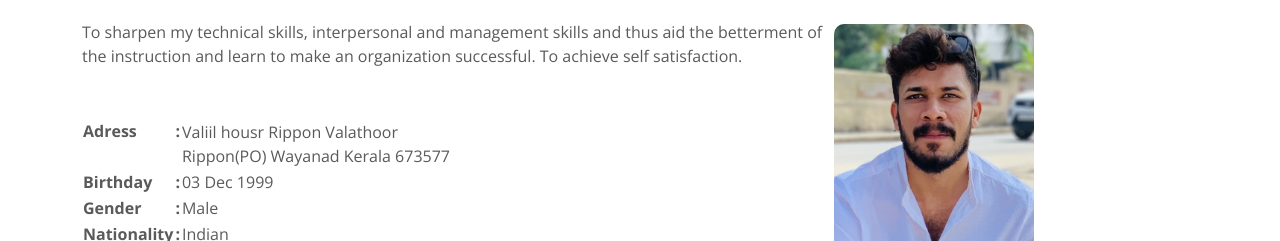
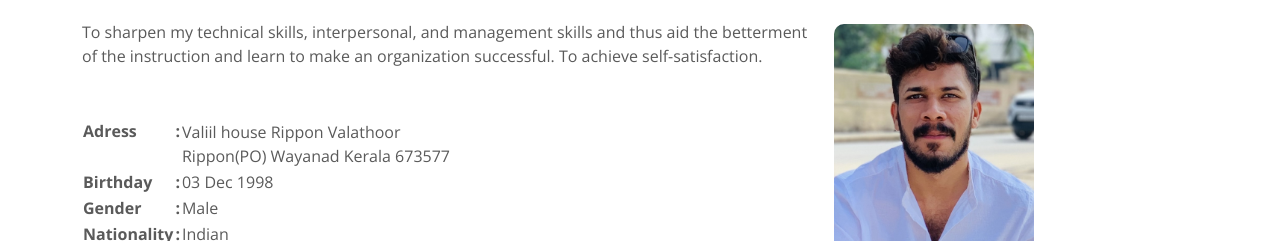
Before and after one commit to ameenshabeer/portfolio, a plain HTML site: page index.html in a window 1280 px wide. Shown: the part 559-800 px from the top of the page. Drawn offline with nearby package versions, Linux system fonts and the light colour scheme.

Commit message:
Update index.html

```diff
--- a/index.html
+++ b/index.html
@@ -131,16 +131,16 @@
                         <div class="d-flex align-items-center mb-3">
                             <h2 class="mb-2">AMEEN SHABEER V</h2>
                         </div>
-                        <p class="mb-4">To sharpen my technical skills, interpersonal and management skills and thus aid the betterment of the instruction and learn to make an organization successful. To achieve self satisfaction.</p>
+                        <p class="mb-4">To sharpen my technical skills, interpersonal, and management skills and thus aid the betterment of the instruction and learn to make an organization successful. To achieve self-satisfaction.</p>
                         <table >
                             <tr class="mypd">
                                 <th>Adress</th>
                                 <th>:</th>
-                                <td class="myadd">Valiil housr Rippon Valathoor <br> Rippon(PO) Wayanad Kerala 673577</td>
+                                <td class="myadd">Valiil house Rippon Valathoor <br> Rippon(PO) Wayanad Kerala 673577</td>
                             <tr class="mypd">
                                 <th>Birthday</th>
                                 <th>:</th>
-                                <td>03 Dec 1999</td>
+                                <td>03 Dec 1998</td>
                             </tr>
                             <tr class="mypd">
                                 <th>Gender</th>
```
